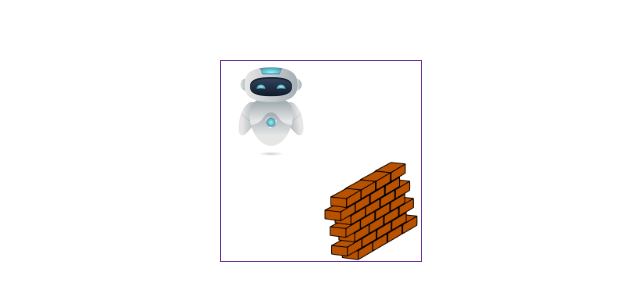
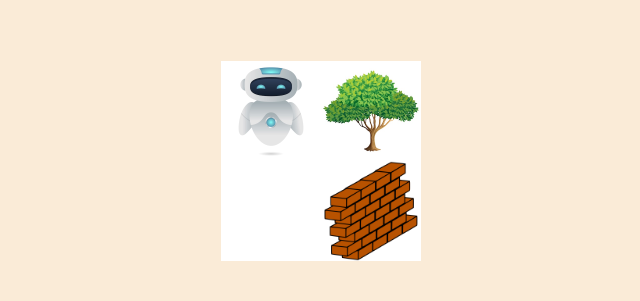
Before and after one commit to avram-dames/vite-bomberman, a website built with Vite: page index.html in a window 1280 px wide. Shown: the part 239-540 px from the top of the page, without its empty margins (319-959 px from the left). Built offline with nearby package versions, Linux system fonts and the light colour scheme; files whose address does not match are found by name.

Commit message:
change bg color

```diff
--- a/src/style.css
+++ b/src/style.css
@@ -26,6 +26,7 @@ body {
   justify-content: center;
   min-width: 320px;
   min-height: 100vh;
+  background-color: antiquewhite;
 }
 
 h1 {
@@ -39,7 +40,8 @@ h1 {
   grid-template-columns: repeat(2, minmax(0, 1fr));
   width: 200px;
   height: 200px;
-  border: 1px solid rebeccapurple;
+  background-color: white;
+  /* border: 1px solid rebeccapurple; */
 }
 
 .square {
@@ -62,7 +64,7 @@ h1 {
 }
 
 .wall {
-  background-image: url(images/steel.png);
+  background-image: url(images/tree.jpg);
   background-size: contain;
   background-repeat: no-repeat;
   background-position: center;
```
